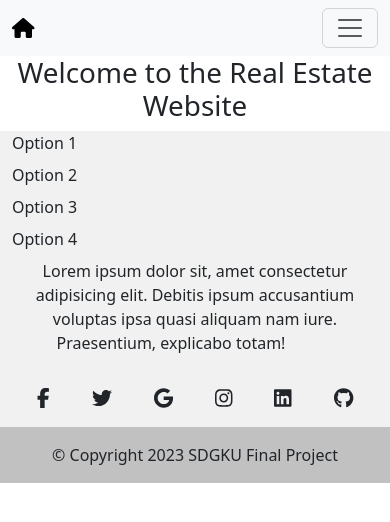
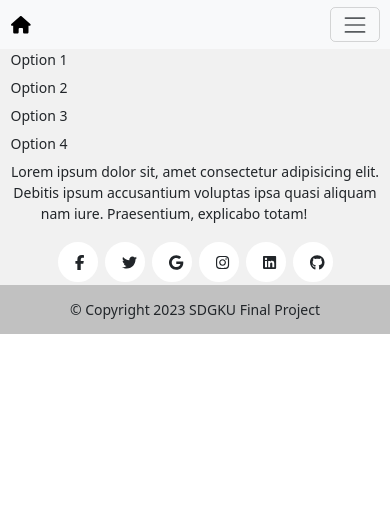
Before and after one commit to MarioAguilarReal/finalProject, a React (Create React App) app in the folder frontend/rs_frontend/: page / in a window 390 px wide. Shown: the top 522 px of the page. Built offline with nearby package versions, Linux system fonts and the light colour scheme.

Commit message:
el push con el home, components y mas css

```diff
--- a/frontend/rs_frontend/package.json
+++ b/frontend/rs_frontend/package.json
@@ -15,6 +15,7 @@
     "bootstrap": "^5.3.2",
     "react": "^18.2.0",
     "react-dom": "^18.2.0",
+    "react-router-dom": "^6.16.0",
     "react-scripts": "^2.1.3",
     "web-vitals": "^2.1.4"
   },
--- a/frontend/rs_frontend/src/App.tsx
+++ b/frontend/rs_frontend/src/App.tsx
@@ -9,15 +9,24 @@ import 'bootstrap/dist/js/bootstrap.bundle.min.js';
 import "@fortawesome/fontawesome-free/css/all.min.css";
 import "@fortawesome/fontawesome-free/js/all.min.js";
 import Footer from './components/footer';
+import Home from './pages/home';
+import { BrowserRouter, Routes, Route} from 'react-router-dom';
 
 
 function App() {
   return (
+    <BrowserRouter>
     <div className="App">
       <Navbar/>
-      <h1> Welcome to the Real Estate Website</h1>
+      <main>
+        <Routes>
+        <Route path='/home' element= {<Home/>}/>
+        </Routes>
+      {/* <h1> Welcome to the Real Estate Website</h1> */}
+      </main>
       <Footer/>
     </div>
+    </BrowserRouter>
   );
 }
 
--- a/frontend/rs_frontend/src/components/footer.css
+++ b/frontend/rs_frontend/src/components/footer.css
@@ -0,0 +1,57 @@
+
+.social-icon {
+    width: 40px;
+    height: 40px;
+    background-color: #fff;
+    text-align: center;
+    line-height: 20px;
+    font-size: 15px;
+    margin: 0 50px;
+
+    border-radius: 50%;
+    position: relative;
+    overflow: hidden;
+    border: 3px solid #fff;
+    z-index: 1;
+  }
+
+
+  .social-icon:hover {
+    color: #fff;
+    transform: rotateY(360deg);
+  }
+
+
+  .social-icon:before {
+    content: "";
+    position: absolute;
+    top: 100%;
+    left: 0;
+    width: 100%;
+    height: 100%;
+    background: #f00;
+    transition: 0.5s;
+    z-index: -2;
+  }
+
+
+  .social-icon:hover:before {
+    top: 0;
+  }
+
+
+  .social-icon:nth-child(1):before {
+    background: #3b5999;
+  }
+
+  .social-icon:nth-child(2):before {
+    background: #55acee;
+  }
+
+  .social-icon:nth-child(3):before {
+    background: #0077b5;
+  }
+
+  .social-icon:nth-child(4):before {
+    background: #dd4b39;
+  }
--- a/frontend/rs_frontend/src/components/footer.tsx
+++ b/frontend/rs_frontend/src/components/footer.tsx
@@ -1,4 +1,5 @@
 import React from 'react';
+import "./footer.css";
 
 function Footer() {
     return (
@@ -31,13 +32,12 @@ function Footer() {
         </div>
       </div>
 
-      {/* Icons */}
       <div className="container-fluid">
         <div className="row">
           <div className="col text-center">
             <a
               href="#!"
-              className="btn btn-link btn-floating btn-lg text-dark m-1"
+              className="btn btn-link btn-floating btn-lg text-dark m-1 social-icon"
               role="button"
               data-mdb-ripple-color="dark"
             >
@@ -45,7 +45,7 @@ function Footer() {
             </a>
             <a
               href="#!"
-              className="btn btn-link btn-floating btn-lg text-dark m-1"
+              className="btn btn-link btn-floating btn-lg text-dark m-1 social-icon"
               role="button"
               data-mdb-ripple-color="dark"
             >
@@ -53,7 +53,7 @@ function Footer() {
             </a>
             <a
               href="#!"
-              className="btn btn-link btn-floating btn-lg text-dark m-1"
+              className="btn btn-link btn-floating btn-lg text-dark m-1 social-icon"
               role="button"
               data-mdb-ripple-color="dark"
             >
@@ -61,7 +61,7 @@ function Footer() {
             </a>
             <a
               href="#!"
-              className="btn btn-link btn-floating btn-lg text-dark m-1"
+              className="btn btn-link btn-floating btn-lg text-dark m-1 social-icon"
               role="button"
               data-mdb-ripple-color="dark"
             >
@@ -69,7 +69,7 @@ function Footer() {
             </a>
             <a
               href="#!"
-              className="btn btn-link btn-floating btn-lg text-dark m-1"
+              className="btn btn-link btn-floating btn-lg text-dark m-1 social-icon"
               role="button"
               data-mdb-ripple-color="dark"
             >
@@ -77,7 +77,7 @@ function Footer() {
             </a>
             <a
               href="#!"
-              className="btn btn-link btn-floating btn-lg text-dark m-1"
+              className="btn btn-link btn-floating btn-lg text-dark m-1 social-icon"
               role="button"
               data-mdb-ripple-color="dark"
             >
--- a/frontend/rs_frontend/src/components/navbar.css
+++ b/frontend/rs_frontend/src/components/navbar.css
@@ -0,0 +1,34 @@
+
+.navbar-nav .nav-item .nav-link {
+    position: relative;
+  }
+
+
+  .navbar-nav .nav-item .nav-link::before,
+  .navbar-nav .nav-item .nav-link::after {
+    content: '';
+    position: absolute;
+    width: 100%;
+    height: 3px;
+    background-color: rgb(87, 108, 226);
+    transform: scaleX(0);
+    transform-origin: top;
+    transition: transform 0.3s;
+  }
+
+
+  .navbar-nav .nav-item .nav-link:hover::before,
+  .navbar-nav .nav-item .nav-link:hover::after {
+    transform: scaleX(1);
+  }
+
+
+  .navbar-nav .nav-item .nav-link::before {
+    top: 6px;
+    left: 0;
+  }
+
+  .navbar-nav .nav-item .nav-link::after {
+    bottom: 5px;
+    right: 0;
+  }
--- a/frontend/rs_frontend/src/components/navbar.tsx
+++ b/frontend/rs_frontend/src/components/navbar.tsx
@@ -1,17 +1,12 @@
 import React from 'react';
+import "./navbar.css";
 
 function Navbar() {
   return (
-// {/* <div className="navbar">
-//         <h3>Menu will be here</h3>
-// </div> */}
-
-
     <nav className="navbar navbar-expand-lg bg-body-tertiary">
       <div className="container-fluid">
         <a className="navbar-brand" href="#">
           <i className="fa-solid fa-house" />
-
         </a>
         <button
           className="navbar-toggler"
@@ -44,18 +39,11 @@ function Navbar() {
           </ul>
           <a className="nav-link" href="#">
             <i className="fa-solid fa-user nav-item"></i>
-      Sign in
+            &nbsp;Sign in
           </a>
-
-
-
-
-
         </div>
       </div>
     </nav>
-
-
   );
 }
 
--- /dev/null
+++ b/frontend/rs_frontend/src/pages/home.css
@@ -0,0 +1,54 @@
+
+.home-bg {
+    background-image:
+      url('https://cdn.pixabay.com/photo/2017/02/07/18/16/living-room-2046668_960_720.jpg'),
+      url('https://cdn.pixabay.com/photo/2016/11/18/17/46/house-1836070_960_720.jpg'),
+      url('https://cdn.pixabay.com/photo/2018/05/14/23/22/place-3401862_960_720.jpg');
+    background-size: auto;
+    background-repeat: no-repeat;
+    background-position: 50%, 150%, -50%;
+    height: 25rem;
+    width: 100%;
+    padding-top: 25rem;
+    height: 100%;
+    background-repeat: no-repeat, no-repeat, no-repeat;
+    background-size: auto, auto, auto;
+
+  }
+
+
+
+.mask{
+    backdrop-filter: blur(5px);
+}
+
+.input-group{
+    margin-bottom: 1.5rem;
+    width: 28rem;
+}
+
+.search-filter{
+
+    margin-left: 1rem;
+    border-radius: .2rem;
+    padding-left: 1rem;
+    background-color: rgb(255, 255, 255);
+
+}
+
+.input-group button{
+    margin-right: 13px;
+}
+
+
+
+
+
+
+@media (max-width: 768px){
+
+    html {
+        font-size: 14px;
+    }
+
+}
--- /dev/null
+++ b/frontend/rs_frontend/src/pages/home.tsx
@@ -0,0 +1,45 @@
+import './home.css';
+import React from 'react';
+
+import { Link } from 'react-router-dom';
+
+const Home = () => {
+  return (
+    <div className='home-bg'>
+      <div id="intro" className="bg-image shadow-1-strong">
+        <div className="mask" style={{ backgroundColor: "rgba(0, 0, 0, 0.5)" }}>
+          <div className="container d-flex align-items-center justify-content-center text-center h-50">
+            <div className="text-white">
+              <h1 className="mb-3">Sample Text</h1>
+              <h5 className="mb-4">Sample Text</h5>
+
+
+
+              <div className="input-group">
+  <input type="text" className="form-control" placeholder="Search" />
+  <div className="input-group-append">
+    <button className="btn btn-secondary" type="button">
+      <i className="fa fa-search" />
+    </button>
+  </div>
+
+  <button type="submit" className='search-filter'> Filter <i className="fa-solid fa-filter"></i> </button>
+
+
+</div>
+
+
+
+
+
+</div>
+            </div>
+          </div>
+        </div>
+
+      </div>
+
+  );
+}
+
+export default Home;
```
Also changed, not shown: frontend/rs_frontend/src/components/propertyCard.tsx (added, +25 -0 lines), 1 other file (tests, documents, lock files or other folders). Lines whose indentation alone changed are shown as unchanged.
